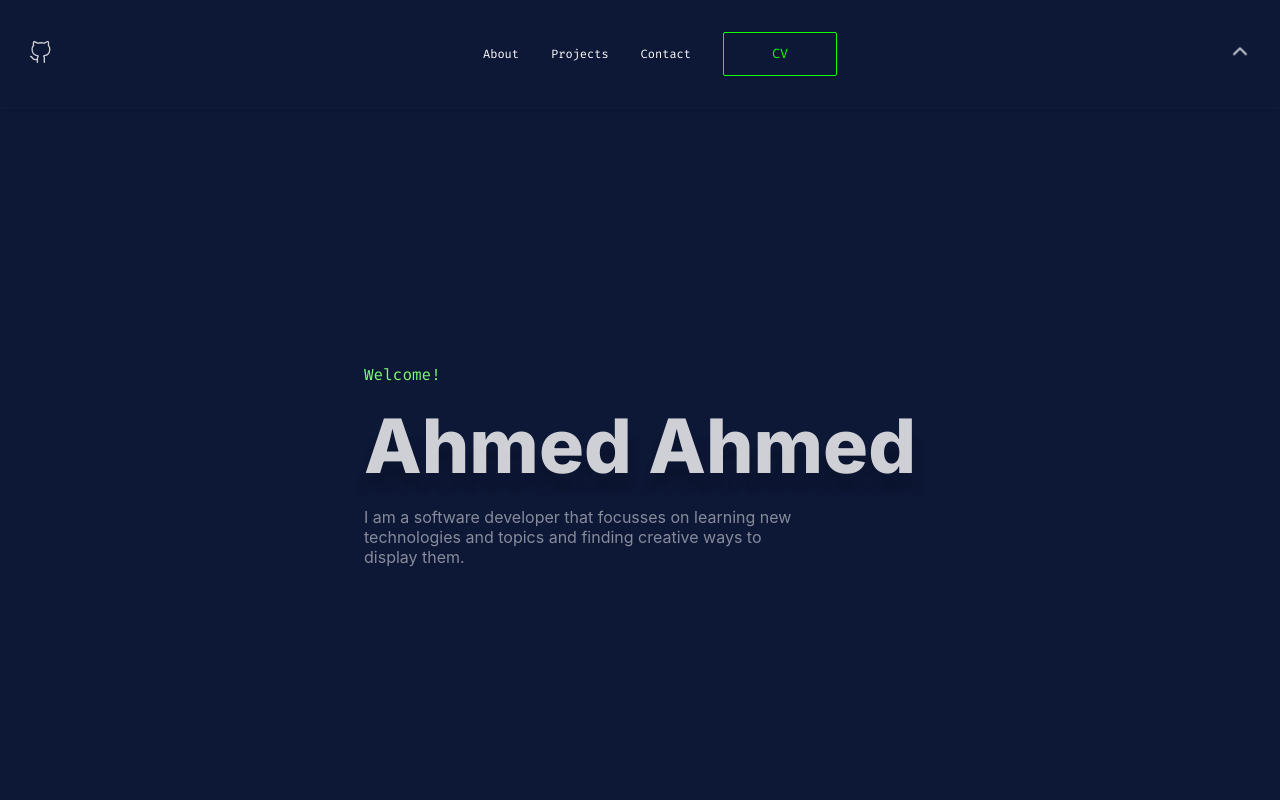
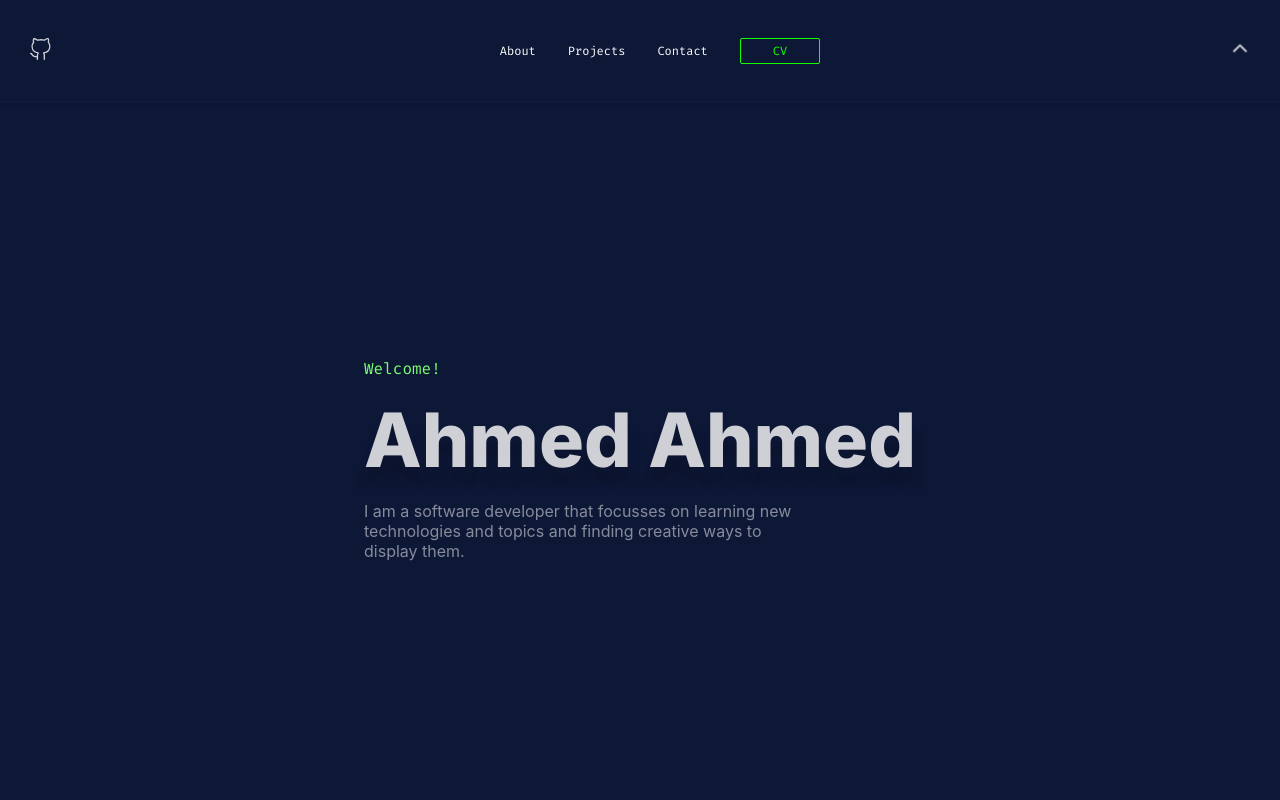
Before and after one commit to ibahm/Personal-Portfolio, a React (Create React App) app: page / in a window 1280 px wide. Shown: the top 800 px of the page. Built offline with nearby package versions, Linux system fonts and the light colour scheme; the HTML template or start-up script is replaced by a standard one.

Commit message:
Resume button fixed and edited animation delay times

```diff
--- a/src/components/Brief.js
+++ b/src/components/Brief.js
@@ -9,7 +9,7 @@ const Brief = () => {
     }, []);
 
     return (
-        <div data-aos="fade-zoom-in" data-aos-easing="ease-in-back" data-aos-delay="700" className="brief-container">
+        <div data-aos="fade-zoom-in" data-aos-easing="ease-in-back" data-aos-delay="1000" className="brief-container">
             <div className="brief-text">
                 <p className="brief-welcome">Welcome!</p>
                 <h1 className="brief-name">Ahmed Ahmed</h1>
--- a/src/components/Contact.js
+++ b/src/components/Contact.js
@@ -1,5 +1,5 @@
 import React from "react";
-import {MdOutlineEmail} from "react-icons/md"
+import {MdOutlineEmail} from "react-icons/md";
 
 const Contact = () => {
     return (
--- a/src/components/NavBar.js
+++ b/src/components/NavBar.js
@@ -12,34 +12,34 @@ const NavBar = () => {
 
     return (
         <div className="nav-container">
-            <div data-aos="fade-right" data-aos-duration="800">
+            <div data-aos="fade-right" data-aos-duration="1000">
                 <a href="https://github.com/ibahm" target="_blank" rel="noopener noreferrer">
                     <VscGithubAlt className="nav-github"/>
                 </a>
             </div>
             <ul>
-                <li className="about" data-aos="fade-down" data-aos-duration="1000">
+                <li className="about" data-aos="fade-down" data-aos-duration="1000" data-aos-delay="600">
                     <Link to="about-container" spy={true} smooth={true} offset={-200} duration={500}>
                         <p>About</p>
                     </Link>
                 </li>
-                <li className="projects" data-aos="fade-down" data-aos-duration="1200">
+                <li className="projects" data-aos="fade-down" data-aos-duration="1200" data-aos-delay="600">
                     <Link to="projectlist-container" spy={true} smooth={true} offset={-200} duration={500}>
                         <p>Projects</p>
                     </Link>
                 </li>
-                <li className="contact" data-aos="fade-down" data-aos-duration="1300">
+                <li className="contact" data-aos="fade-down" data-aos-duration="1400" data-aos-delay="600">
                     <Link to="contact-container" spy={true} smooth={true} offset={-200} duration={500}>
                         <p>Contact</p>
                     </Link>
                 </li>
                 <li>
-                    <div data-aos="fade-down" data-aos-duration="1400">
-                        <button className="nav-resume">CV</button>
+                    <div data-aos="fade-down" data-aos-duration="1600" data-aos-delay="600">
+                        <a className="nav-resume" href="./resources/ahmed-ahmed-cv.pdf" download>CV</a>
                     </div>
                 </li>
             </ul>
-            <div data-aos="fade-left" data-aos-duration="1600">
+            <div data-aos="fade-left" data-aos-duration="1000">
                 <Link to="brief-container" spy={true} smooth={true} offset={-350} duration={500}>
                     <FiChevronUp className="nav-top"/>
                 </Link>
--- a/src/index.css
+++ b/src/index.css
@@ -116,10 +116,12 @@ code {
   border: 1px solid;
   border-radius: 2px;
   background-color: rgba(0,0,0,0);
-  padding: 0.8rem 3rem;
+  padding: 0.3rem 2rem;
   font-family: 'Fira Mono', monospace;
+  font-size: 12px;
   color: rgb(17, 255, 0);
   transition: all 0.1s ease-in 0s;
+  text-decoration: none;
 }
 
 .nav-resume:hover {
@@ -284,8 +286,8 @@ code {
   flex-direction: column;
   align-items: center;
   flex-wrap: wrap;
-  margin: 0;
-  margin-bottom: 10em;
+  margin: 0 1em;
+  margin-bottom: 12em;
 }
 
 .contact-name {
@@ -304,15 +306,14 @@ code {
 }
 
 .contact-email {
-  padding: 0.8rem 3rem;
   font-family: 'Fira Mono', monospace;
   transform: scale(1.5);
-  color: rgba(255, 255, 255, 0.5);
+  color: rgba(255, 255, 255, 0.8);
   transition: all 0.1s ease-in 0s;
 }
 
 .contact-email:hover {
   cursor: pointer;
   color: rgb(17, 255, 0);
-  transform: scale(1.7);
+  transform: scale(1.65);
 }
```
Also changed, not shown: 1 other file (tests, documents, lock files or other folders).
